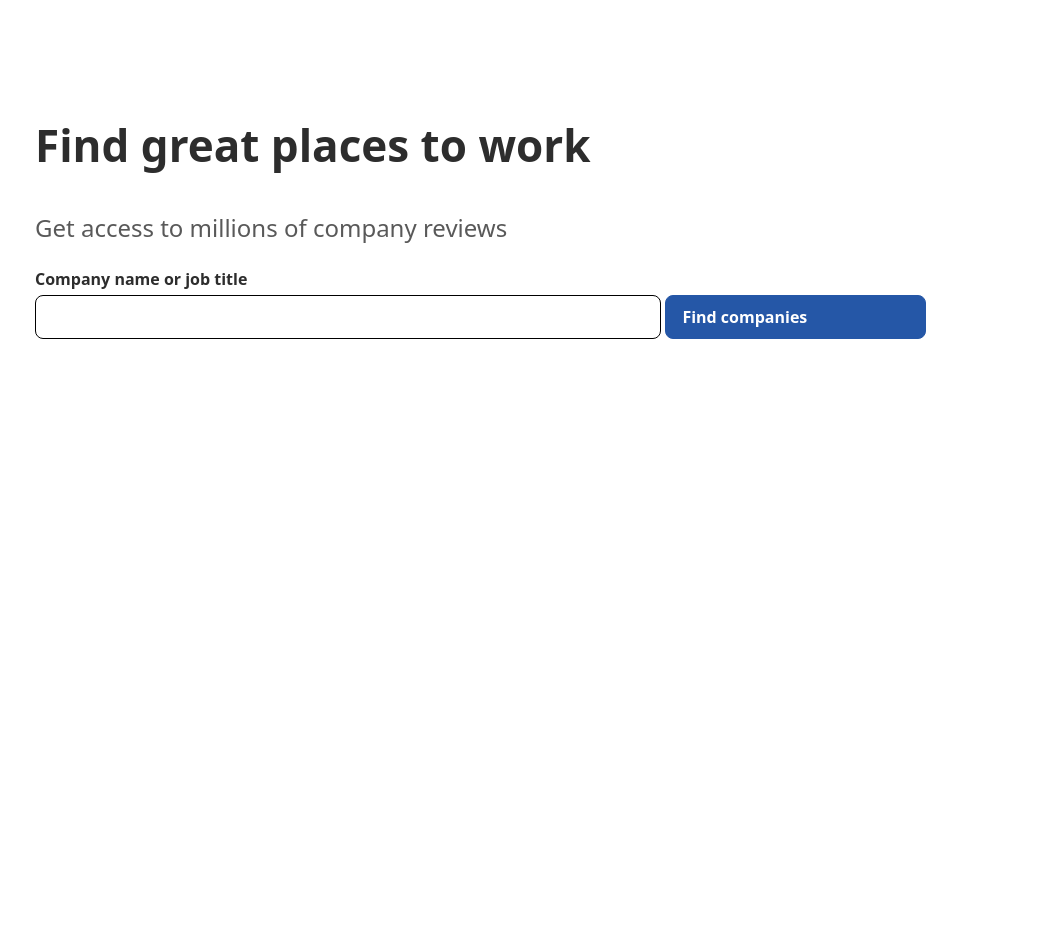
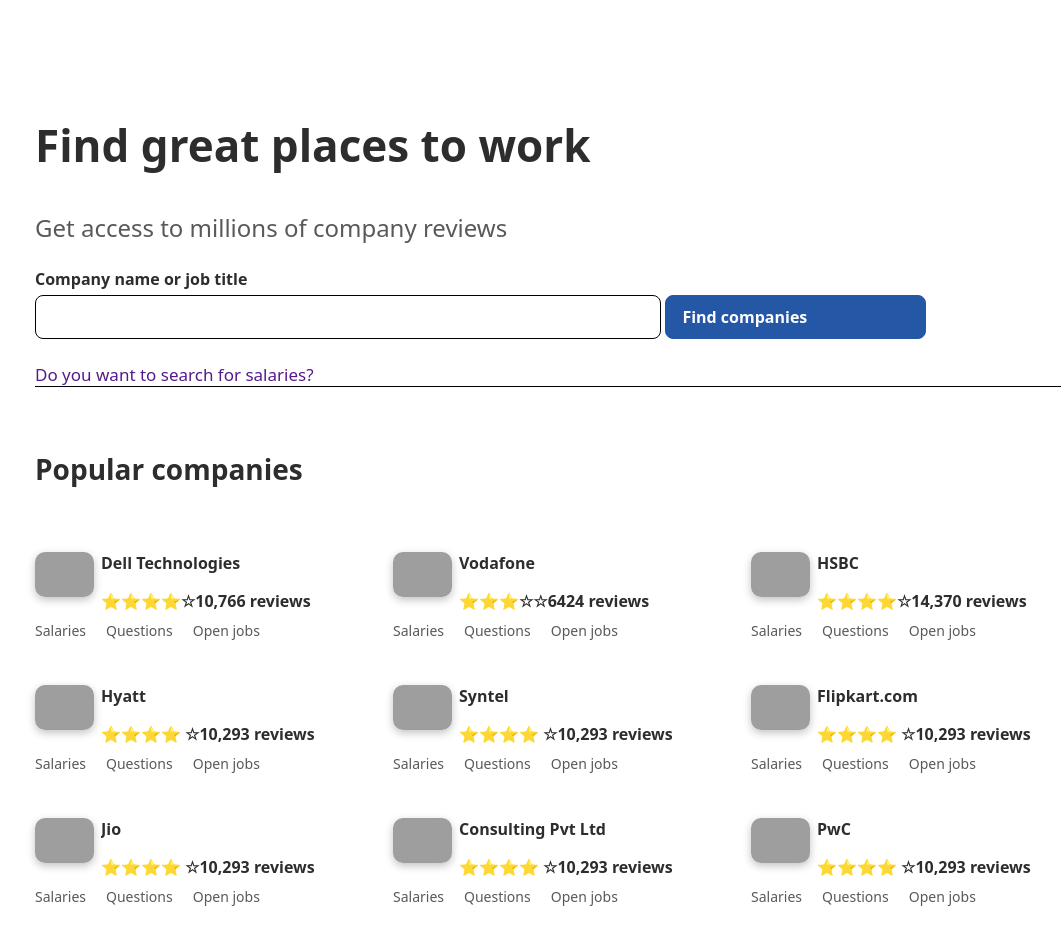
Before and after one commit to MythOfSagar/indeed_project, a plain HTML site: page indeedcom/index.html in a window 1280 px wide. Shown: the whole page, without its empty margins (83-1144 px from the left). Drawn offline with Linux system fonts and the light colour scheme; grey boxes are pictures that could not be loaded.

Commit message:
day-3 added

```diff
--- a/indeedcom/index.html
+++ b/indeedcom/index.html
@@ -3,12 +3,14 @@
         <style>
           #main{
             margin: auto;
+            /* background-color: aqua; */
             padding: 50px;
           }
           #semimain{
             margin: 20px;
-           height: 700px;
+           height: auto;
             padding: 40px;
+            /* background-color: green; */
 
           }
           h1{
@@ -57,7 +59,7 @@ label{
     font-size: 1rem;
     line-height: 1.5;
 }
-user agent stylesheet
+
 label {
     cursor: default;
 }
@@ -165,6 +167,119 @@ button ,optgroup, select, textarea {
     border: 1px solid #2557a7;
     background-color: #2557a7;
  }
+ #want{
+  box-sizing: border-box;
+    margin: 0;
+    min-width: 0;
+    /* text-align: center; */
+    padding-top: 1.5rem;
+    font-family: Noto Sans,Helvetica Neue,Helvetica,Arial,Liberation Sans,Roboto,Noto,sans-serif;
+    font-size: 17px;
+    font-weight: 200;
+    border-bottom: 1px solid;
+    cursor: pointer;
+
+}
+a{
+  text-decoration: none;
+
+}
+ #pop{
+  display: block;
+    font-size: 1.5em;
+    margin-block-start: 0.83em;
+    margin-block-end: 0.83em;
+    margin-inline-start: 0px;
+    margin-inline-end: 0px;
+    /* font-weight: bold; */
+ }
+ .com{
+    margin: 0 0 0.5rem;
+     color: #2d2d2d;
+     font-weight: 700;
+    font-family: Noto Sans,Helvetica Neue,Helvetica,Arial,Liberation Sans,Roboto,Noto,sans-serif;
+    font-size: 1.75rem;
+    line-height: 4.5;
+         font-weight: bold;
+
+ }
+ #m{
+  display: grid;
+  grid-template-columns: repeat(3,1fr);
+  gap: 30px;
+
+ }
+ .divi{
+  display: flex;
+  /* background-color: aqua; */
+  flex-direction: row;
+ }
+ .divi2{
+  display: flex;
+  /* background-color: blue; */
+
+ }
+
+ .ghar{
+  display: flex;
+  /* background-color: green; */
+
+flex-direction: column;
+/* border:1px solid red; */
+}
+.kalu{
+  /* align-items: center; */
+  /* background-color: palevioletred; */
+  /* align-content: center; */
+  margin-top: 0%;
+
+  font-family: Noto Sans,Helvetica Neue,Helvetica,Arial,Liberation Sans,Roboto,Noto,sans-serif;
+    font-weight: inherit;
+    color: #595959;
+    font-size: 1rem;
+    color: #2d2d2d;
+    font-weight: 700;
+    margin-bottom: 0.25rem;
+    margin-right: 0.5rem;
+    overflow: hidden;
+    display: -webkit-box;
+    -webkit-box-orient: vertical;
+    text-overflow: ellipsis;
+    height:60px;
+
+}
+
+.dabba{
+  display: flex;
+  flex-direction: row;
+   /* background-color:rebeccapurple;  */
+  gap: 7px;
+  /* border:1px solid black; */
+
+}
+
+.k{
+  display: flex;
+  flex-direction: row;
+}
+ img{
+  width: 18%;
+  height:min-content;
+  box-shadow: rgba(0, 0, 0, 0.24) 0px 3px 8px;
+  border-radius: 10px;
+
+}
+.fff{
+  display: flex;
+  flex-direction: row;
+  gap:20px ;
+  margin-top:-10px;
+  font-family: Noto Sans,Helvetica Neue,Helvetica,Arial,Liberation Sans,Roboto,Noto,sans-serif;
+    font-weight: inherit;
+    font-size: .875rem;
+    line-height: 1.5;
+    color: #595959;
+}
 
         </style>
     </head>
@@ -180,9 +295,12 @@ button ,optgroup, select, textarea {
   <input type="text">
   <button>Find companies</button>
 </div>
+<div id="want"><a href="">Do you want to search for salaries?</a></div>
+<div id="pop"><h2 class="com">Popular companies</h2></div>
+<div id="m"></div>
+
 
           </div>
-
 
 
 
@@ -190,5 +308,144 @@ button ,optgroup, select, textarea {
     </body>
 </html>
 <script>
+ var arr=[
+{
+  url:"https://d2q79iu7y748jz.cloudfront.net/s/_squarelogo/64x64/272637725886bdc1edbb86af5ae7cc0f",
+  name:"Dell Technologies",
+  reviews:"10,766 reviews",
+  emoji:"⭐⭐⭐⭐☆"
+},
+
+{
+  url:"https://d2q79iu7y748jz.cloudfront.net/s/_squarelogo/64x64/5b27268cd7b242401e78d5c21d49083f",
+  name:"Vodafone",
+  reviews:"6424 reviews",
+  emoji:"⭐⭐⭐☆☆"
+
+
+},
+
+{
+  url:"https://d2q79iu7y748jz.cloudfront.net/s/_squarelogo/64x64/29739f24e4842c13c1558bc1350dac99",
+  name:"HSBC",
+  reviews:"14,370 reviews",
+  emoji:"⭐⭐⭐⭐☆"
+
+},
+
+
+{
+  url:"https://d2q79iu7y748jz.cloudfront.net/s/_squarelogo/64x64/911e67e877e4f8b02aae165b53234b07",
+  name:"Hyatt",
+  reviews:"10,293 reviews",
+  emoji:"⭐⭐⭐⭐ ☆"
+
+},
+{
+  url:"https://d2q79iu7y748jz.cloudfront.net/s/_squarelogo/64x64/911e67e877e4f8b02aae165b53234b07",
+  name:"Syntel",
+  reviews:"10,293 reviews",
+  emoji:"⭐⭐⭐⭐ ☆"
+
+},
+{
+  url:"https://d2q79iu7y748jz.cloudfront.net/s/_squarelogo/64x64/d0e5d561c303274719c2e37f3ce69ca8",
+  name:"Flipkart.com",
+  reviews:"10,293 reviews",
+  emoji:"⭐⭐⭐⭐ ☆"
+
+},
+
+{
+  url:"https://d2q79iu7y748jz.cloudfront.net/s/_squarelogo/64x64/d0e5d561c303274719c2e37f3ce69ca8",
+  name:"Jio",
+  reviews:"10,293 reviews",
+  emoji:"⭐⭐⭐⭐ ☆"
+
+},
+{
+  url:"https://d2q79iu7y748jz.cloudfront.net/s/_squarelogo/64x64/530e1adf91837cf570e9d27c9ccab02f",
+  name:"Consulting Pvt Ltd",
+  reviews:"10,293 reviews",
+  emoji:"⭐⭐⭐⭐ ☆"
+
+},
+
+{
+  url:"https://d2q79iu7y748jz.cloudfront.net/s/_squarelogo/64x64/9bd368668c567b1663b260b57f16d3aa",
+  name:"PwC",
+  reviews:"10,293 reviews",
+  emoji:"⭐⭐⭐⭐ ☆"
+
+},
+
+
+
+
+
+ ]
+
+function getData(arr){
+  arr.forEach(el => {
+
+    var div = document.createElement("div");
+    div.setAttribute("class", "dabba");
+
+
+    var div1 = document.createElement("p");
+
+    div1.innerText=el.name
+    div1.setAttribute("class","kalu")
+
+div2=document.createElement("img")
+
+div2.src=el.url
+
+d=document.createElement("div")
+d.setAttribute("class","k")
+
+
+div3=document.createElement("p")
+div3.innerText=el.emoji
+
+div4=document.createElement("p")
+div4.innerText=el.reviews
+
+d.append(div3,div4)
+
+
+
+div4=document.createElement("div")
+
+let p=document.createElement("p")
+p.innerText="Salaries"
+
+let q =document.createElement("p")
+q.innerText="Questions"
+
+let o=document.createElement("p")
+o.innerText="Open jobs"
+div4.append(p,q,o)
+div4.setAttribute("class","fff")
+
+div1.append(d,div4)
+
+div5=document.createElement("div")
+div5.setAttribute("class","ghar")
+div.append(div2,div1)
+
+div5.append(div,div4)
+
+
+document.getElementById("m").append(div5)
+
+  });
+
+}
+getData(arr)
+
+
+
+
 
 </script>
```
